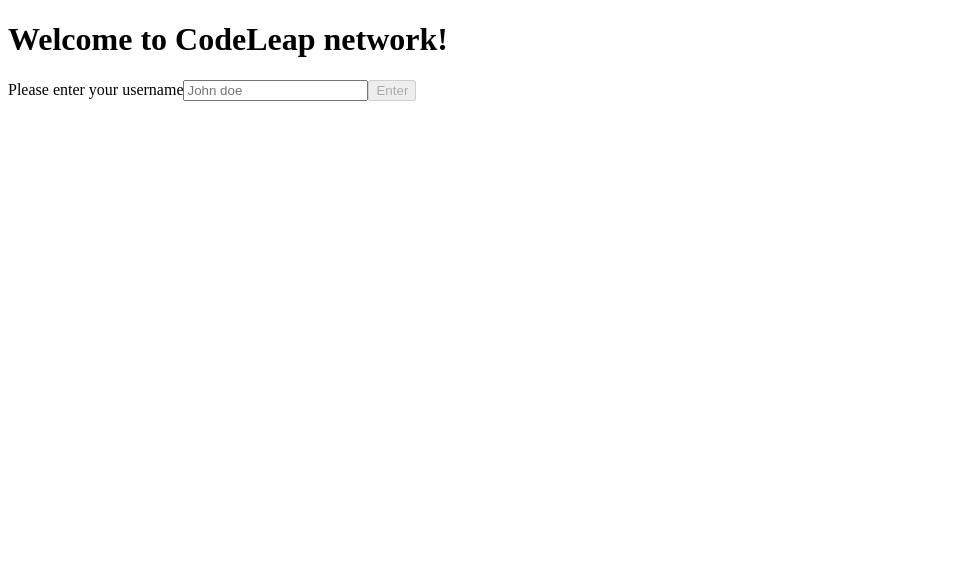
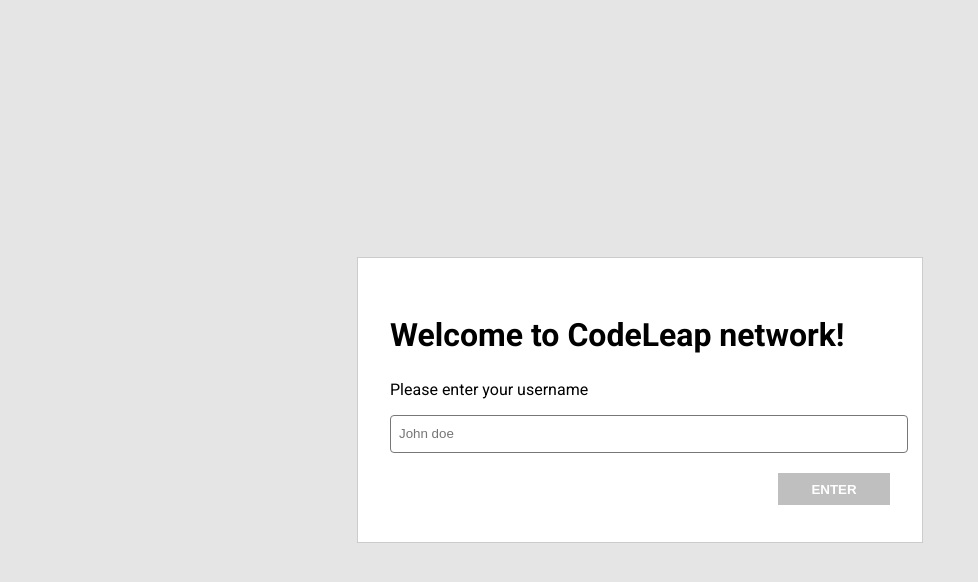
Before and after one commit to ninamarq/code-leap-test, a React (Create React App) app: page / in a window 1280 px wide. Shown: the top 582 px of the page, without its empty margins (0-978 px from the left). Built offline with nearby package versions, Linux system fonts and the light colour scheme.

Commit message:
Feat: Complete SignUp page, stylish

```diff
--- a/package.json
+++ b/package.json
@@ -54,6 +54,7 @@
     "eslint": "^7.16.0",
     "eslint-import-resolver-typescript": "^2.7.0",
     "eslint-plugin-import-helpers": "^1.2.1",
-    "eslint-plugin-prettier": "^4.0.0"
+    "eslint-plugin-prettier": "^4.0.0",
+    "sass": "^1.50.0"
   }
 }
--- a/public/index.html
+++ b/public/index.html
@@ -10,6 +10,9 @@
       content="Web site created using create-react-app"
     />
     <link rel="apple-touch-icon" href="%PUBLIC_URL%/logo192.png" />
+    <link rel="preconnect" href="https://fonts.googleapis.com">
+<link rel="preconnect" href="https://fonts.gstatic.com" crossorigin>
+<link href="https://fonts.googleapis.com/css2?family=Roboto:wght@400;700&display=swap" rel="stylesheet">
     <!--
       manifest.json provides metadata used when your web app is installed on a
       user's mobile device or desktop. See https://developers.google.com/web/fundamentals/web-app-manifest/
--- a/src/App.tsx
+++ b/src/App.tsx
@@ -1,7 +1,8 @@
 import { BrowserRouter as Router, Routes, Route } from "react-router-dom";
 
 import Provider from "./context/Provider";
-import SignUp from "./pages/Signup";
+import SignUp from "./pages/SignUp/Signup";
+import "./global.scss";
 
 function App() {
   return (
--- /dev/null
+++ b/src/global.scss
@@ -0,0 +1,4 @@
+body {
+  font-family: 'Roboto';
+  background-color: #E5E5E5;
+}
--- a/src/pages/Signup.tsx
+++ b/src/pages/SignUp/Signup.tsx
@@ -1,9 +1,12 @@
 import { useContext } from "react";
+import { useNavigate } from "react-router-dom";
 
-import UserContext, { IUserContext } from "../context/UserContext";
+import UserContext, { IUserContext } from "../../context/UserContext";
+import "./style.scss";
 
 function SignUp() {
   const { username, setUsername }: IUserContext = useContext(UserContext);
+  const navigate = useNavigate();
 
   const handleChange = (event: { target: HTMLInputElement }) => {
     setUsername?.(event.target.value);
@@ -12,7 +15,7 @@
   const verifyUsername: boolean = username.length > 0;
 
   return (
-    <div>
+    <div className="login-container">
       <h1>Welcome to CodeLeap network!</h1>
       <label htmlFor="username-sign">
         Please enter your username
@@ -26,9 +29,9 @@
       <button
         disabled={!verifyUsername}
         type="button"
-        onClick={() => console.log("oi")}
+        onClick={() => navigate("/main")}
       >
-        Enter
+        ENTER
       </button>
     </div>
   );
--- /dev/null
+++ b/src/pages/SignUp/style.scss
@@ -0,0 +1,52 @@
+.login-container {
+  display: flex;
+  flex-direction: column;
+  justify-content: space-evenly;
+  align-items: flex-start;
+  position: absolute;
+  top: 50%;
+  left: 50%;
+  transform: translate(-50%, -50%);
+  width: 31.25rem;
+  height: 13.75rem;
+  padding: 2rem;
+  background-color: #FFF;
+  border: 1px solid #CCCCCC;
+
+  label {
+    display: flex;
+    flex-direction: column;
+    width: 100%;
+
+    input {
+      margin: 1rem 0;
+      width: 100%;
+      height: 1.25rem;
+      padding: .5rem;
+      border: 1px solid #777777;
+      border-radius: 4px;
+    }
+  }
+
+  button {
+    align-self: flex-end;
+    width: 7rem;
+    height: 2rem;
+    border: none;
+    background-color: #000000;
+    color: #FFF;
+    font-weight: 700;
+    transition: .5s;
+
+    &:hover {
+      cursor: pointer;
+      color: rgba(255, 255, 255, 0.825);
+      transition: .5s;
+    }
+
+    &:disabled {
+      background-color: #8888;
+      cursor: not-allowed;
+    }
+  }
+}
```
Also changed, not shown: 2 other files (tests, documents, lock files or other folders).
